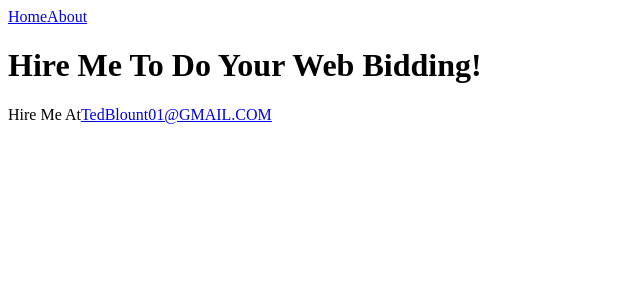
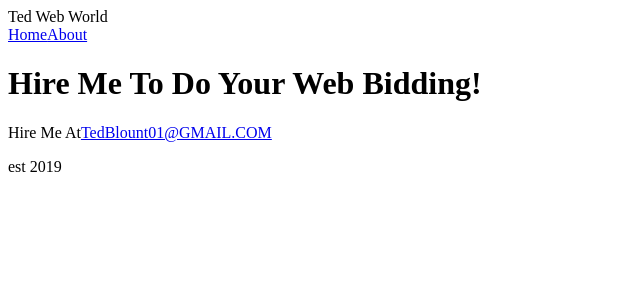
Before and after one commit to brakluner/next-portfolio, a Next.js app: page /hireme in a window 1280 px wide. Shown: the top 300 px of the page, without its empty margins (0-640 px from the left). Built offline with nearby package versions, Linux system fonts and the light colour scheme.

Commit message:
added header/footer

```diff
--- /dev/null
+++ b/components/layout.js
@@ -0,0 +1,9 @@
+export default ({ children }) => (
+    <div>
+        <header>Ted Web World</header>
+
+        {children}
+
+        <footer>est 2019</footer>
+    </div>
+)
--- a/pages/hireme.js
+++ b/pages/hireme.js
@@ -1,7 +1,8 @@
 import Link from "next/link"
+import Layout from "../components/Layout"
 
 const HireMe = () => (
-    <div>
+    <Layout>
         <Link href="/">Home</Link>
         <Link href="/about">About</Link>
         <h1>Hire Me To Do Your Web Bidding!</h1>
@@ -9,7 +10,7 @@ const HireMe = () => (
             <a
             href="mailto:tedblount01@gmail.com">TedBlount01@GMAIL.COM</a>
         </p>
-    </div>
+    </Layout>
 )
 
 export default HireMe
```
Also changed, not shown: pages/about.js (+4 -3 lines), pages/index.js (+8 -1 lines).
